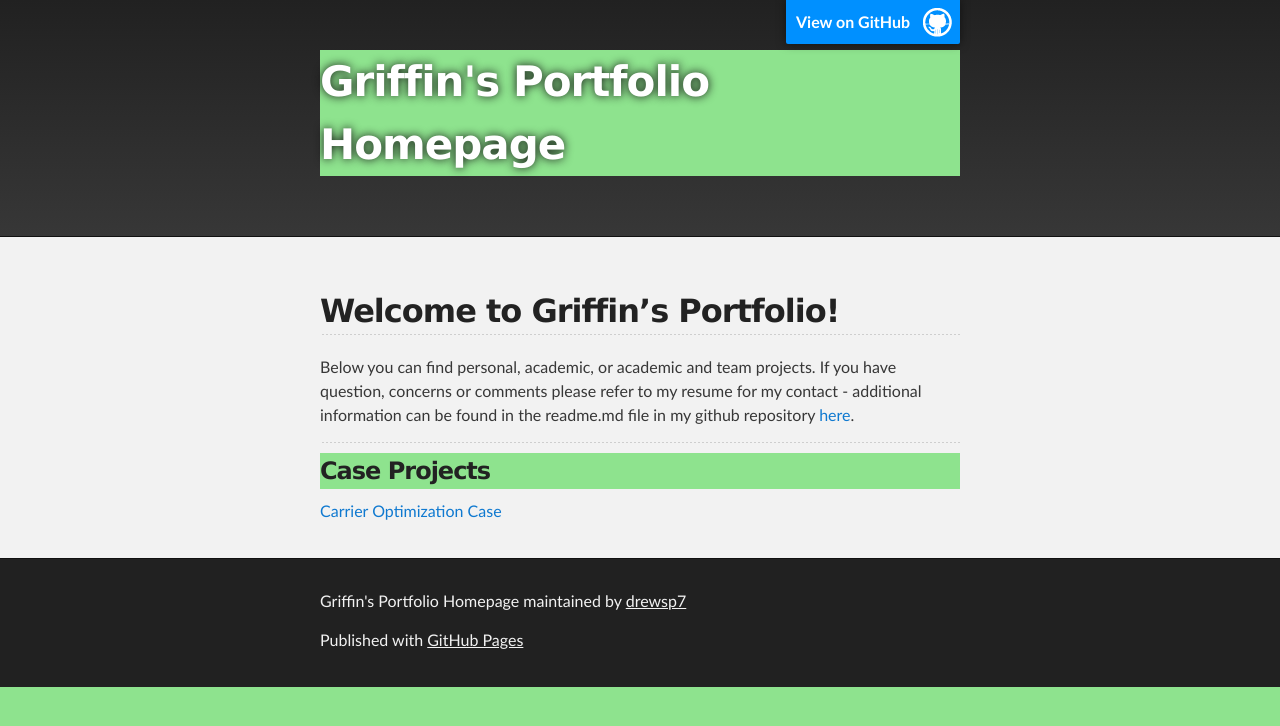
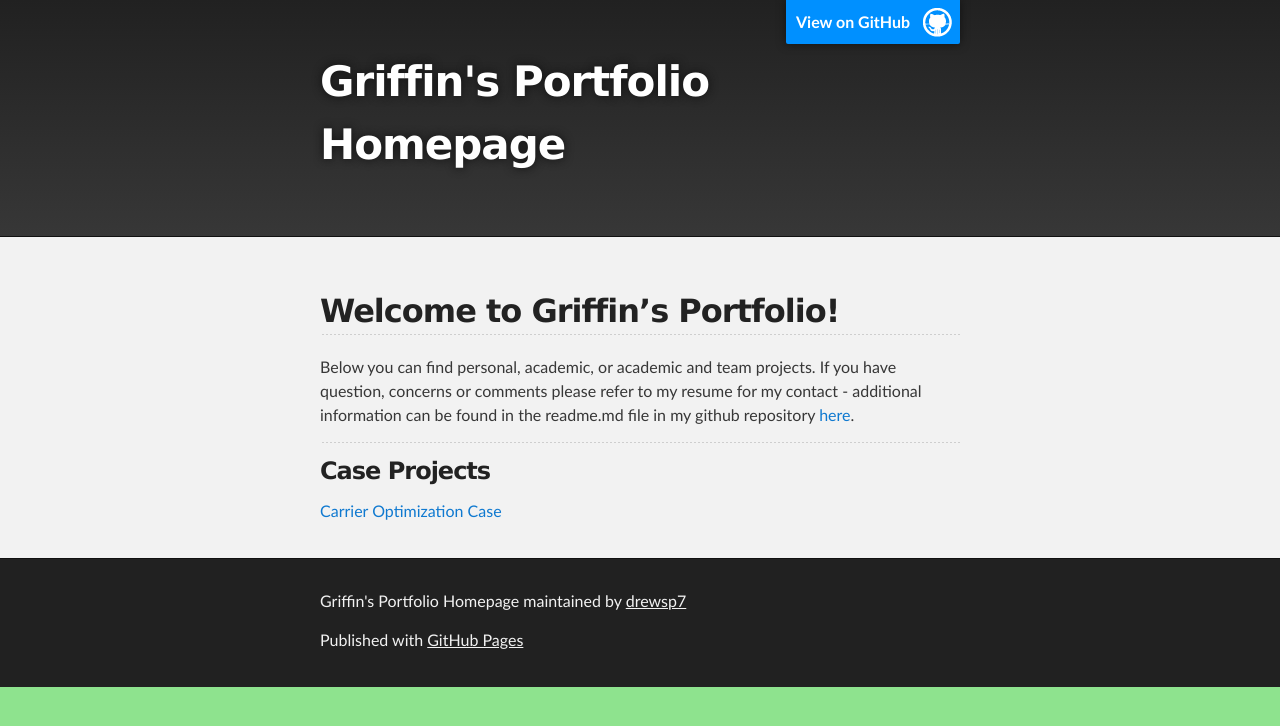
Before and after one commit to drewsp7/griffinsalyer.github.io, a Jekyll site: the page built from index.md, in a window 1280 px wide. Shown: the top 726 px of the page. Built offline with Jekyll 4.4.1, drawn with Linux system fonts in a browser that asks for light colours; our own code applies the rules of GitHub Pages for plain Markdown files; the repository's description, which GitHub fills in, is left out.

Commit message:
Update jekyll-theme-slate.scss

```diff
--- a/_sass/jekyll-theme-slate.scss
+++ b/_sass/jekyll-theme-slate.scss
@@ -59,7 +59,7 @@ h1, h2, h3, h4, h5, h6 {
   color:#222222; //222222 - title text
   font-family: 'Lucida Grande', 'Calibri', Helvetica, Arial, sans-serif;
   letter-spacing: -1px;
-  background: #8ee38e
+  // background: #8ee38e
 }
 
 h1 {
```
